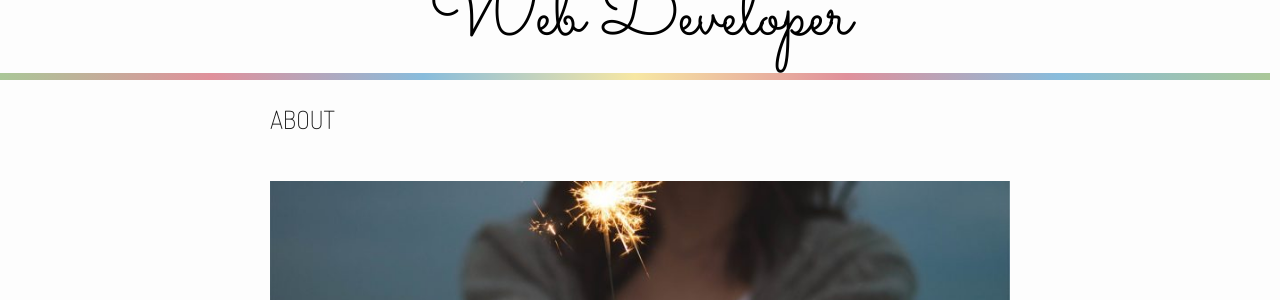
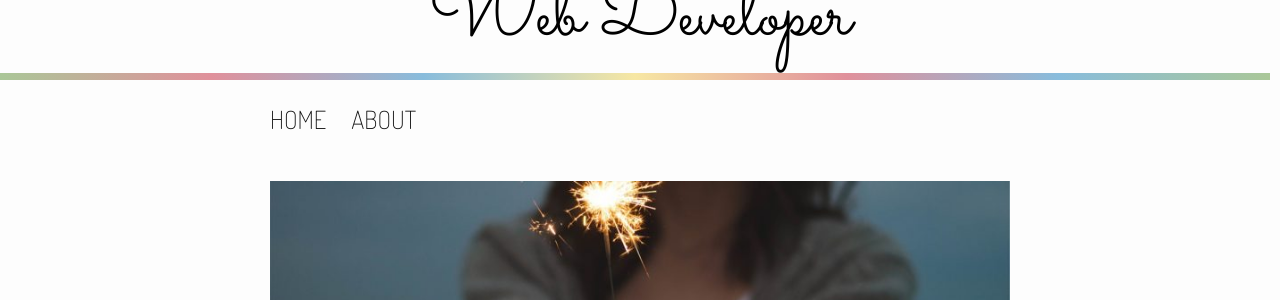
Before and after one commit to marusa15/techBlog, a Jekyll site: the page built from index.md, in a window 1280 px wide. Shown: the part 142-442 px from the top of the page. Built offline with Jekyll 4.4.1, drawn with Linux system fonts in a browser that asks for light colours; some web fonts are replaced.

Commit message:
Added the home button to navigation bar.

```diff
--- a/_includes/header.html
+++ b/_includes/header.html
@@ -5,6 +5,7 @@
     {% assign page_paths = site.header_pages | default: default_paths %}
     <div class="wrapper-title"><a class="site-title" href="{{ "/" | relative_url }}">{{ site.title | escape }}</a></div>
   </div>
+    <div class="white"></div>
     <div class="gradient"></div>
 
     {% if page_paths %}
@@ -25,6 +26,7 @@
           {% for path in page_paths %}
             {% assign my_page = site.pages | where: "path", path | first %}
             {% if my_page.title %}
+            <a class="page-link" href="{{ "/" | relative_url }}">Home</a>
             <a class="page-link" href="{{ my_page.url | relative_url }}">{{ my_page.title | escape }}</a>
             {% endif %}
           {% endfor %}
```
